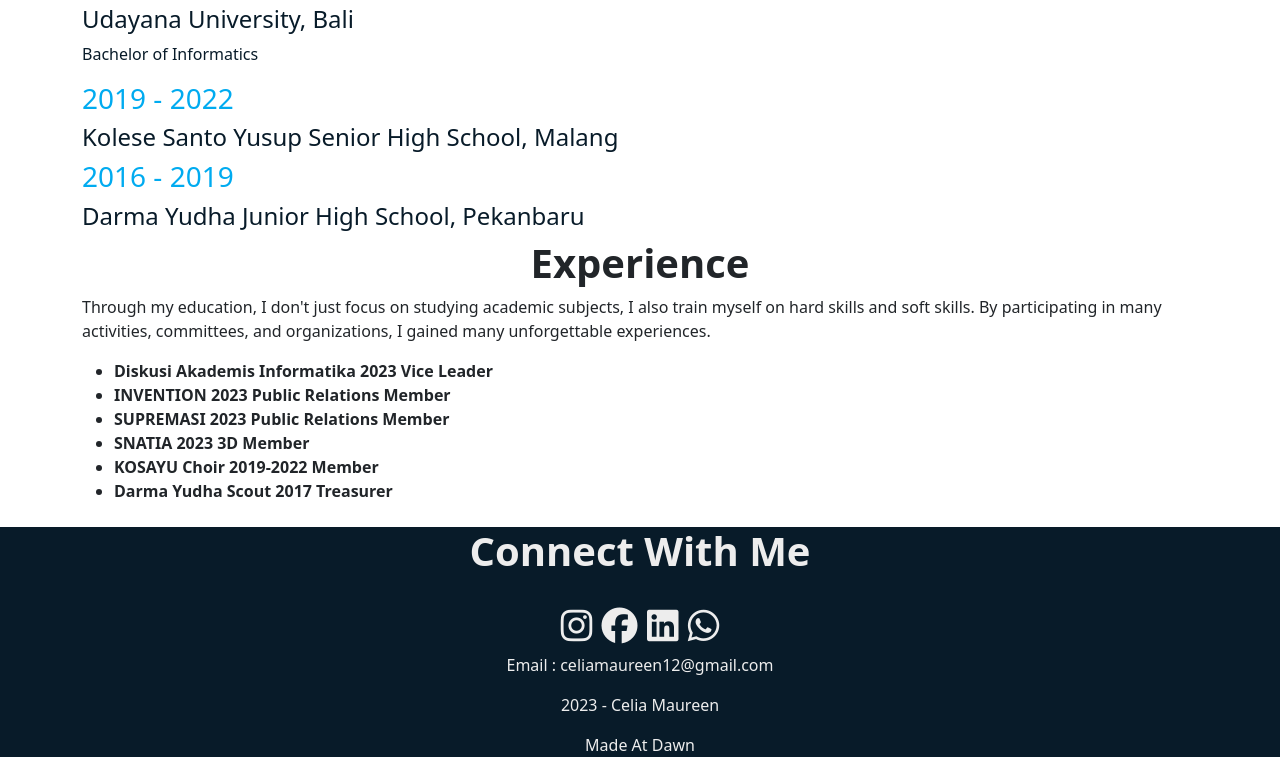
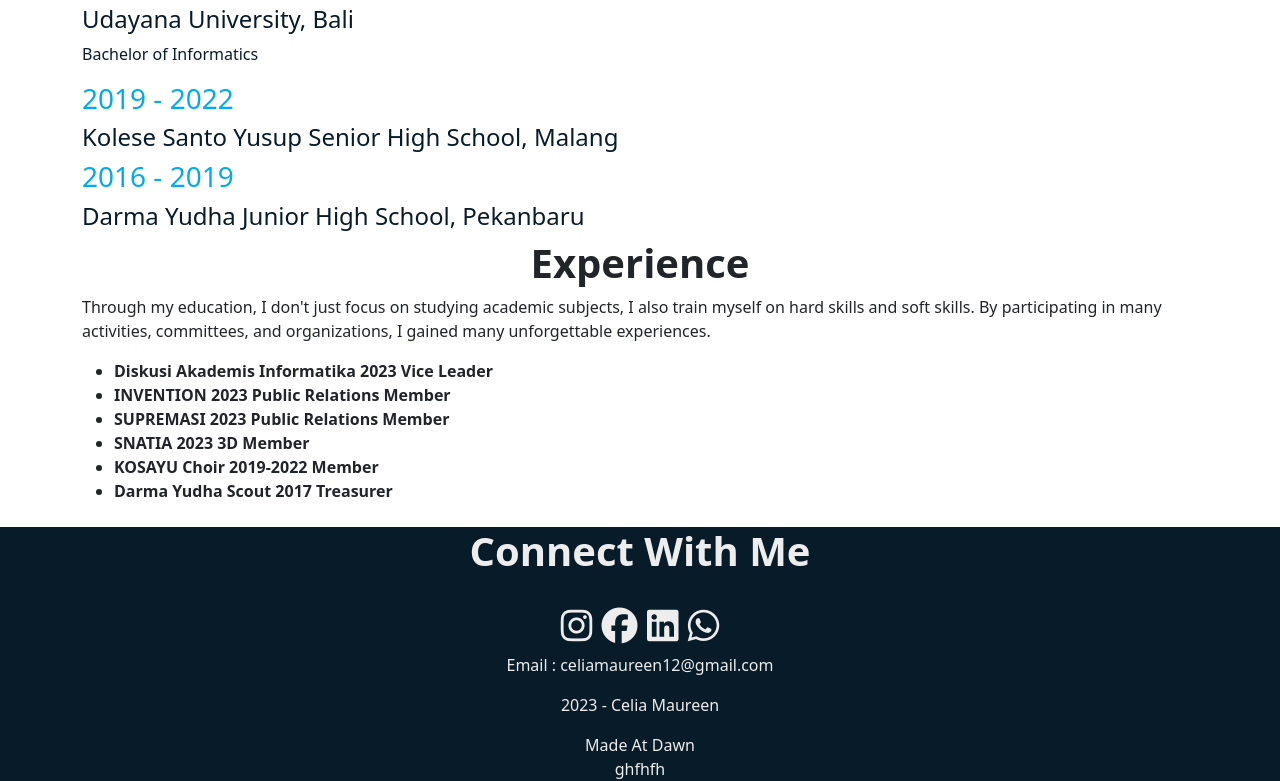
Before and after one commit to celiaa12/STACK, a plain HTML site: page index.html in a window 1280 px wide. Shown: the part 2041-2822 px from the top of the page. Before the commit the page ends 2798 px from the top, so only its background shows below. Drawn offline with nearby package versions, Linux system fonts and the light colour scheme.

Commit message:
cobacoba

```diff
--- a/index.html
+++ b/index.html
@@ -170,6 +170,7 @@
                     <p class="card-text">Email : celiamaureen12@gmail.com</p>
                     <p class="card-text">2023 - Celia Maureen</p>
                     <p class="card-text">Made At Dawn </p>
+                    ghfhfh
             </div>
         </div>
     </footer>
```
